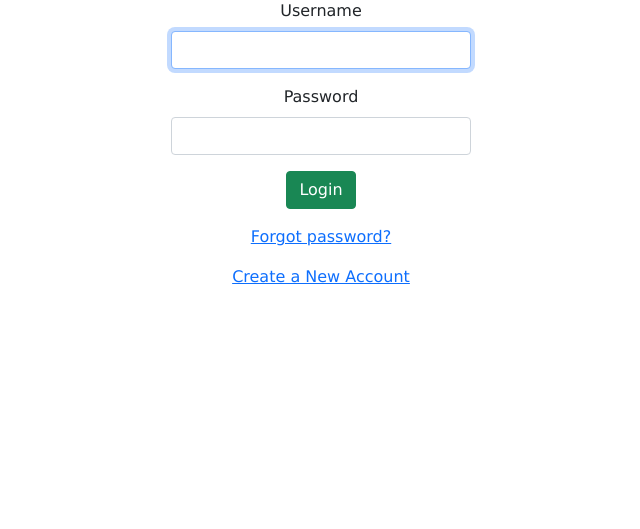
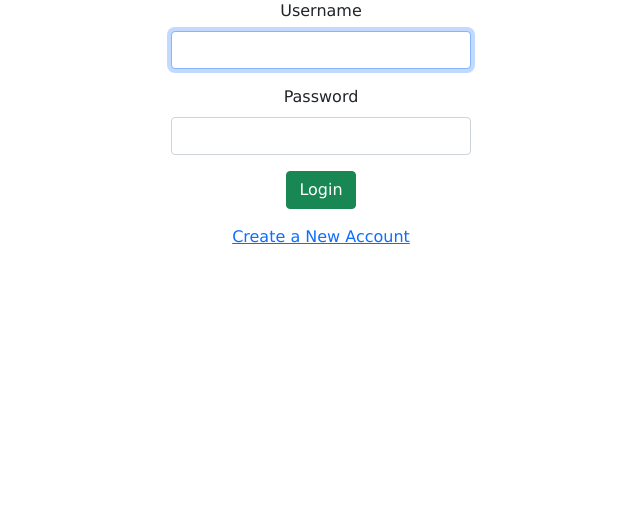
Before and after one commit to Abhiek187/how-to-stock, a Django app: page /accounts/login/ in a window 1280 px wide. Shown: the part 127-656 px from the top of the page, without its empty margins (319-959 px from the left). Run offline with Django 3.2, Linux system fonts and the light colour scheme.

```diff
--- a/stockhelper/templates/registration/login.html
+++ b/stockhelper/templates/registration/login.html
@@ -41,8 +41,7 @@
     <input type="hidden" name="next" value="{{ next }}">
 </form>
 
-{# Assumes you setup the password_reset view in your URLconf #}
-<p class="mt-3"><a href="{% url 'password_reset' %}">Forgot password?</a></p>
-<p class="mb-3"><a href="{% url 'create' %}">Create a New Account</a></p>
+<!-- <p class="mt-3"><a href="{% url 'password_reset' %}">Forgot password?</a></p> -->
+<p class="my-3"><a href="{% url 'create' %}">Create a New Account</a></p>
 
 {% endblock %}
```
Also changed, not shown: stockhelper/stockhelper/views.py (+15 -12 lines).
